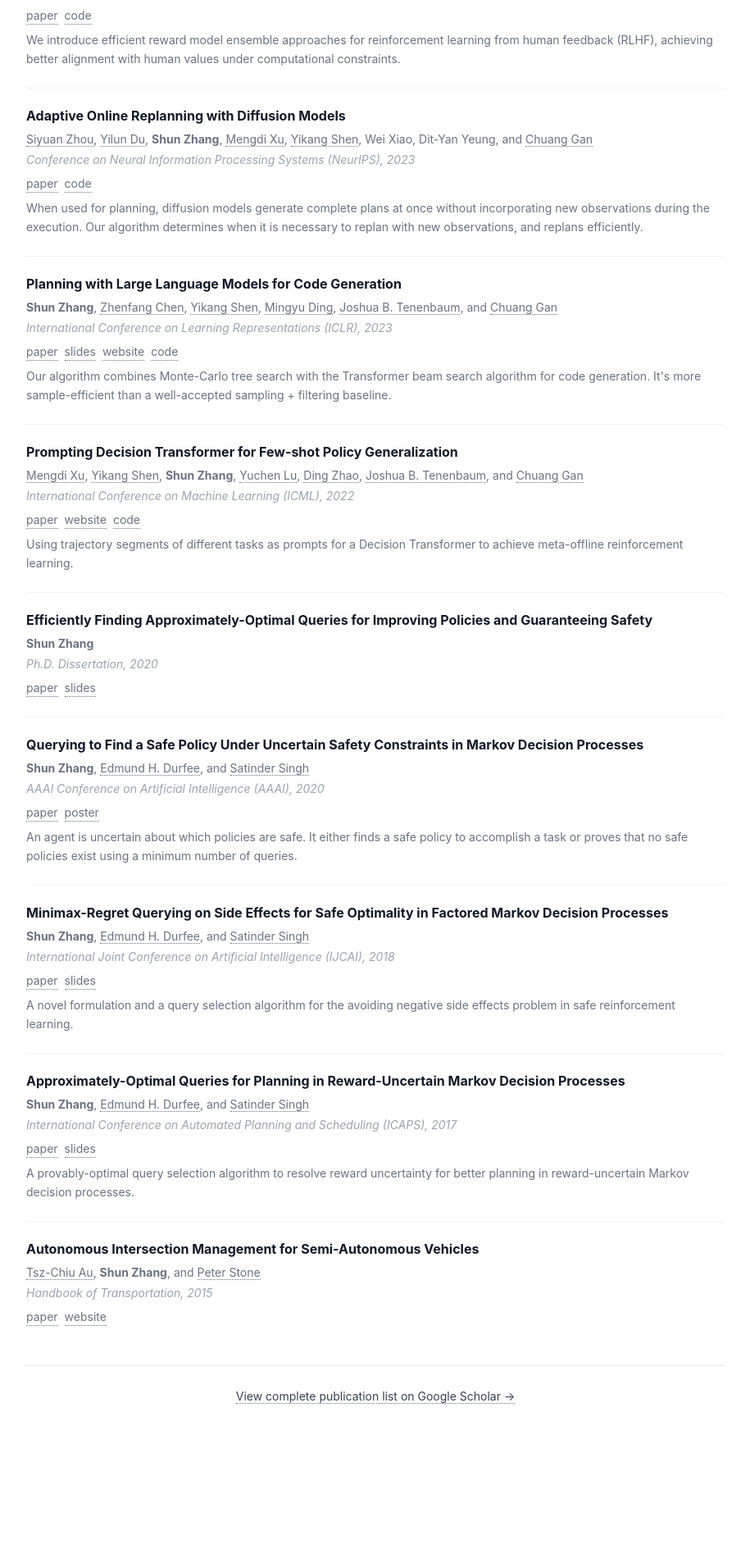
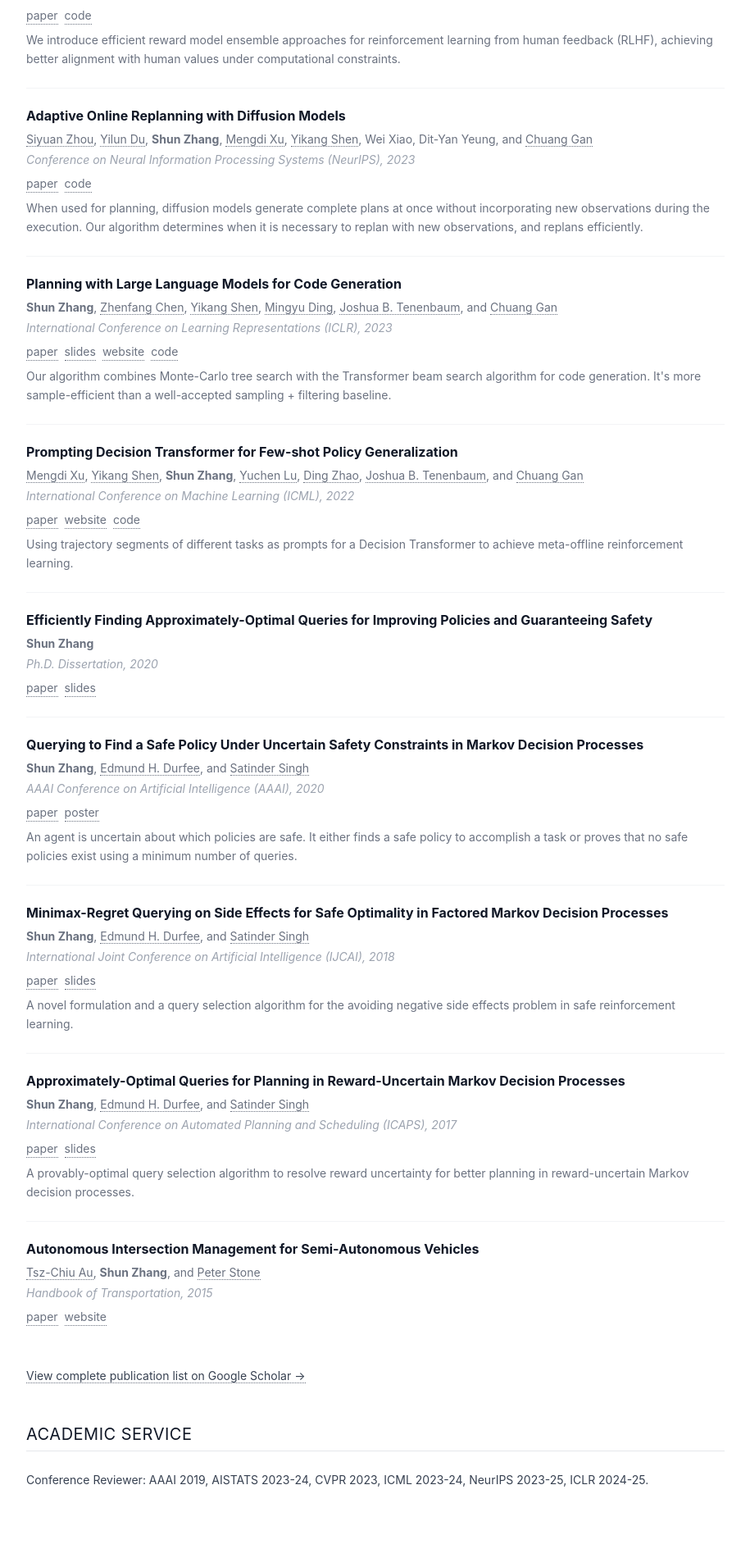
Before and after one commit to shunzh/shunzh.github.io, a Jekyll site: the page built from _pages/index.md, in a window 1280 px wide. Shown: the part 1732-3643 px from the top of the page at 82% size, without its empty margins (182-1097 px from the left). Built offline with Jekyll 4.4.1, drawn with Linux system fonts in a browser that asks for light colours; before the commit the page ends 3494 px from its top, so only the background shows below that.

Commit message:
add academic service; clean up

```diff
--- /dev/null
+++ b/_data/academic_services.yaml
@@ -0,0 +1,2 @@
+- category: Conference Reviewer
+  content: AAAI 2019, AISTATS 2023-24, CVPR 2023, ICML 2023-24, NeurIPS 2023-25, ICLR 2024-25.
--- a/_layouts/minimal.html
+++ b/_layouts/minimal.html
@@ -77,9 +77,6 @@
       <h2 class="h5 fw-normal mb-3 mb-md-4 pb-2 section-header">SELECTED PUBLICATIONS</h2>
 
       {% assign selected_pubs = site.data.publications | where: "selected", true %}
-      {% if selected_pubs.size == 0 %}
-        {% assign selected_pubs = site.data.publications | sort: "year" | reverse | limit: 5 %}
-      {% endif %}
 
       {% for pub in selected_pubs %}
       <div class="mb-3 mb-md-4 pb-3 pb-md-4 publication-item{% if forloop.last %} publication-item-last{% endif %}">
@@ -113,14 +110,23 @@
         </div>
         {% endif %}
       </div>
-      {% endfor %}
-      </div>
+        {% endfor %}
 
-      <div class="text-center mt-4 mt-md-5 pt-3 pt-md-4 footer-section">
+      <div class="mt-3 mt-md-4">
         <a href="https://scholar.google.com/citations?user={{ site.google_scholar_id }}" target="_blank" rel="noopener noreferrer" class="small">
           View complete publication list on Google Scholar →
         </a>
       </div>
+    </div>
+
+    <div class="mb-4 mb-md-5">
+      <h2 class="h5 fw-normal mb-3 mb-md-4 pb-2 section-header">ACADEMIC SERVICE</h2>
+
+      {% for service in site.data.academic_services %}
+      <div class="small mb-3 mb-md-4">
+        {{ service.category }}: {{ service.content }}
+      </div>
+      {% endfor %}
     </div>
   </div>
 
--- a/style.scss
+++ b/style.scss
@@ -153,9 +153,7 @@ a:hover {
 }
 
 .publication-item-last {
-  border-bottom: none !important;
-  margin-bottom: 0 !important;
-  padding-bottom: 0 !important;
+  border-bottom: none;
 }
 
 .publication-title {
@@ -173,10 +171,6 @@ a:hover {
 .publication-excerpt {
   color: var(--text-muted);
   line-height: 1.6;
-}
-
-.footer-section {
-  border-top: 1px solid var(--border);
 }
 
 // Responsive - Mobile optimizations
```
